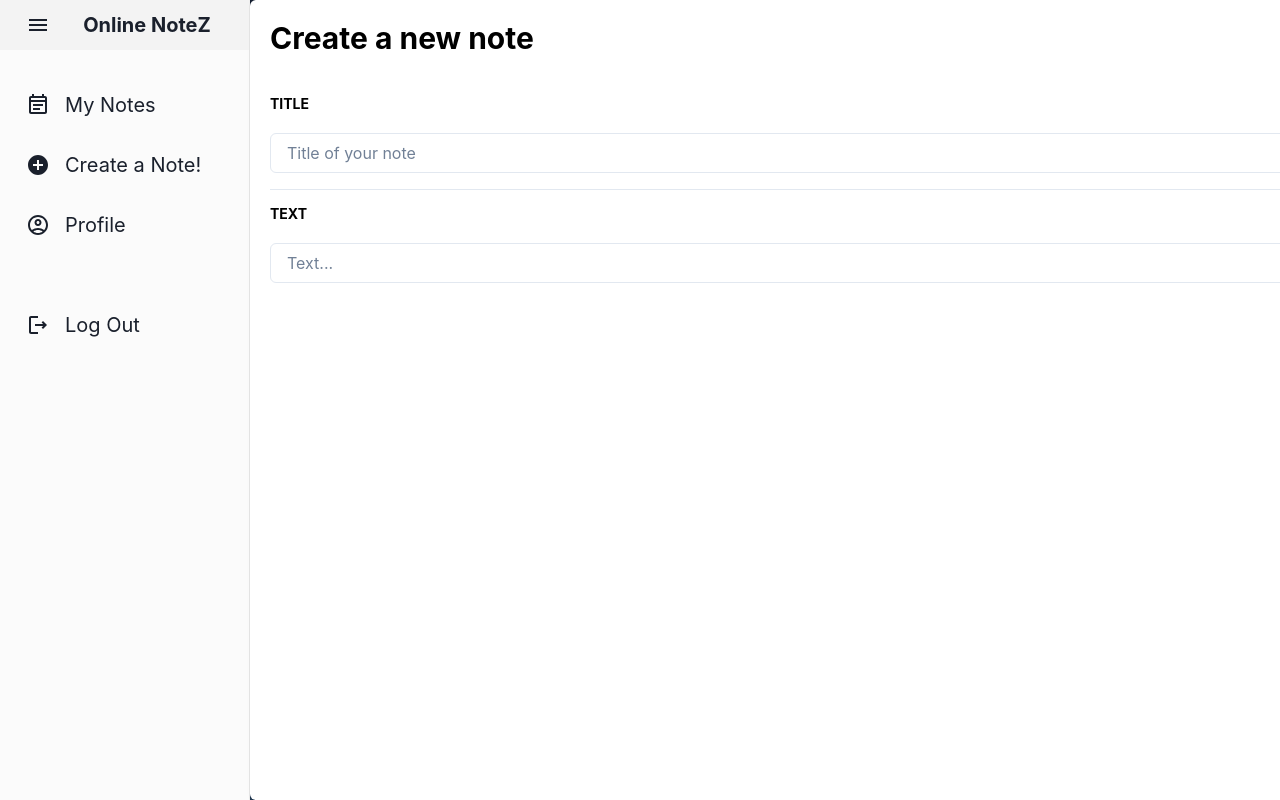
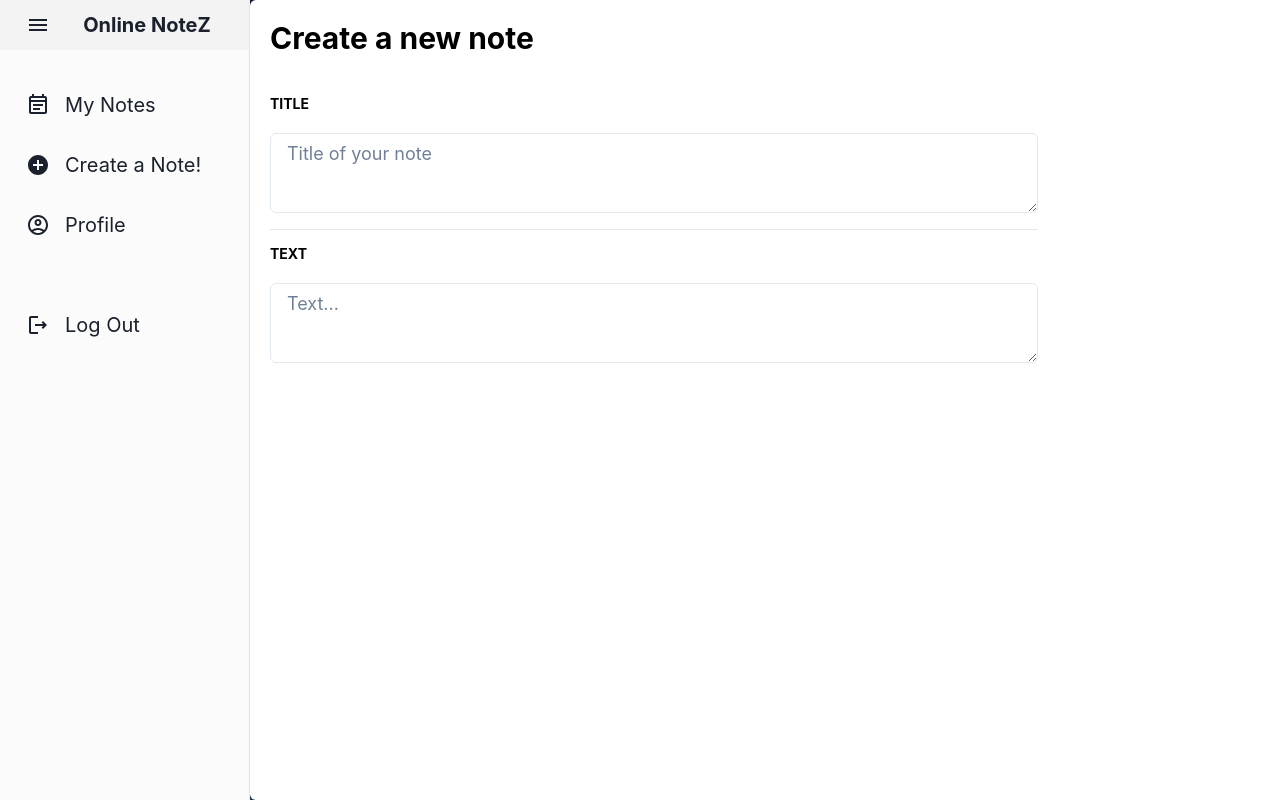
Before and after one commit to adykaaa/online-notes, a React (Create React App) app in the folder web/: page / in a window 1280 px wide. Built offline with nearby package versions, Linux system fonts and the light colour scheme; sample sign-in values are in the browser's storage.

Commit message:
grabbing input from textarea

```diff
--- a/web/src/components/Home.jsx
+++ b/web/src/components/Home.jsx
@@ -10,7 +10,7 @@ function Home() {
     <>
     <Container minH="100vh" minW='100vw' display="flex" margin="0 0 0 0" padding="0 0 0 0" overflow="hidden">
       <ProSidebar/>
-      <NewNote display="flex"/>
+      <NewNote/>
     </Container>
     </>
     )
--- a/web/src/components/NewNote.jsx
+++ b/web/src/components/NewNote.jsx
@@ -1,26 +1,34 @@
-import React from 'react'
-import { Card, CardHeader, CardBody, CardFooter,Box,Text,Heading,Stack,StackDivider,Input } from '@chakra-ui/react'
+import {useState} from 'react'
+import { Card, CardHeader, CardBody, CardFooter,Box,Text,Heading,Stack,StackDivider,Input,Textarea } from '@chakra-ui/react'
 
 function NewNote() {
+
+    const [value,setValue] = useState("")
+
+    const handleInputChange = (e) => {
+        let inputValue = e.target.value;
+        setValue(inputValue)
+    }
+
     return (
-    <Card minW="full" color="black" backgroundColor="white">
-        <CardHeader>
+        <Card minW="100vw" color="black" backgroundColor="white" display="flex" justifyContent="center">
+            <CardHeader justifyContent="center">
                 <Heading size='lg'>Create a new note</Heading>
             </CardHeader>
 
-        <CardBody>
-            <Stack divider={<StackDivider colorScheme="black" size="10px" />} spacing='4'>
+            <CardBody w="100vw" h="100vh" display="flex" justifyContent="flex">
+                <Stack divider={<StackDivider size="10px" />} spacing='4'>
                 <Box>
                     <Heading size='xs' textTransform='uppercase' marginBottom="20px">
                     Title
                     </Heading>
-                <Input variant='outline' placeholder='Title of your note' size="md" />
+                    <Textarea placeholder='Title of your note' size="lg" w="60vw" onChange={handleInputChange}/>
                 </Box>
                 <Box>
                     <Heading size='xs' textTransform='uppercase' marginBottom="20px">
                     Text
                     </Heading>
-                <Input variant='outline' placeholder='Text...' size="md" />
+                    <Textarea placeholder='Text... 'size="lg" w="60vw" onChange={handleInputChange}/>
                 </Box>
                 </Stack>
             </CardBody>
```
Also changed, not shown: web/src/components/TextEditor.jsx (+3 -4 lines). Lines whose indentation alone changed are shown as unchanged.
